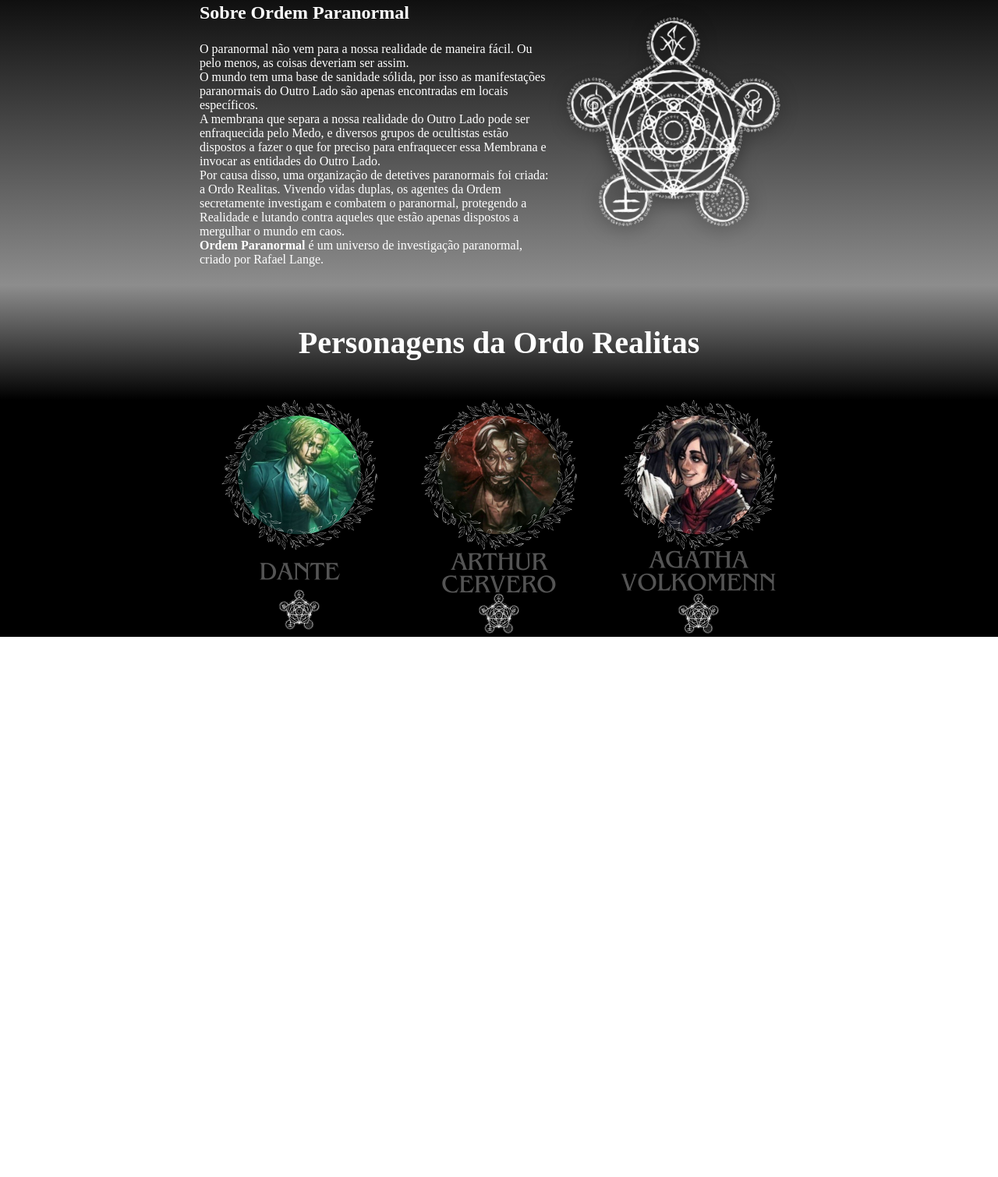
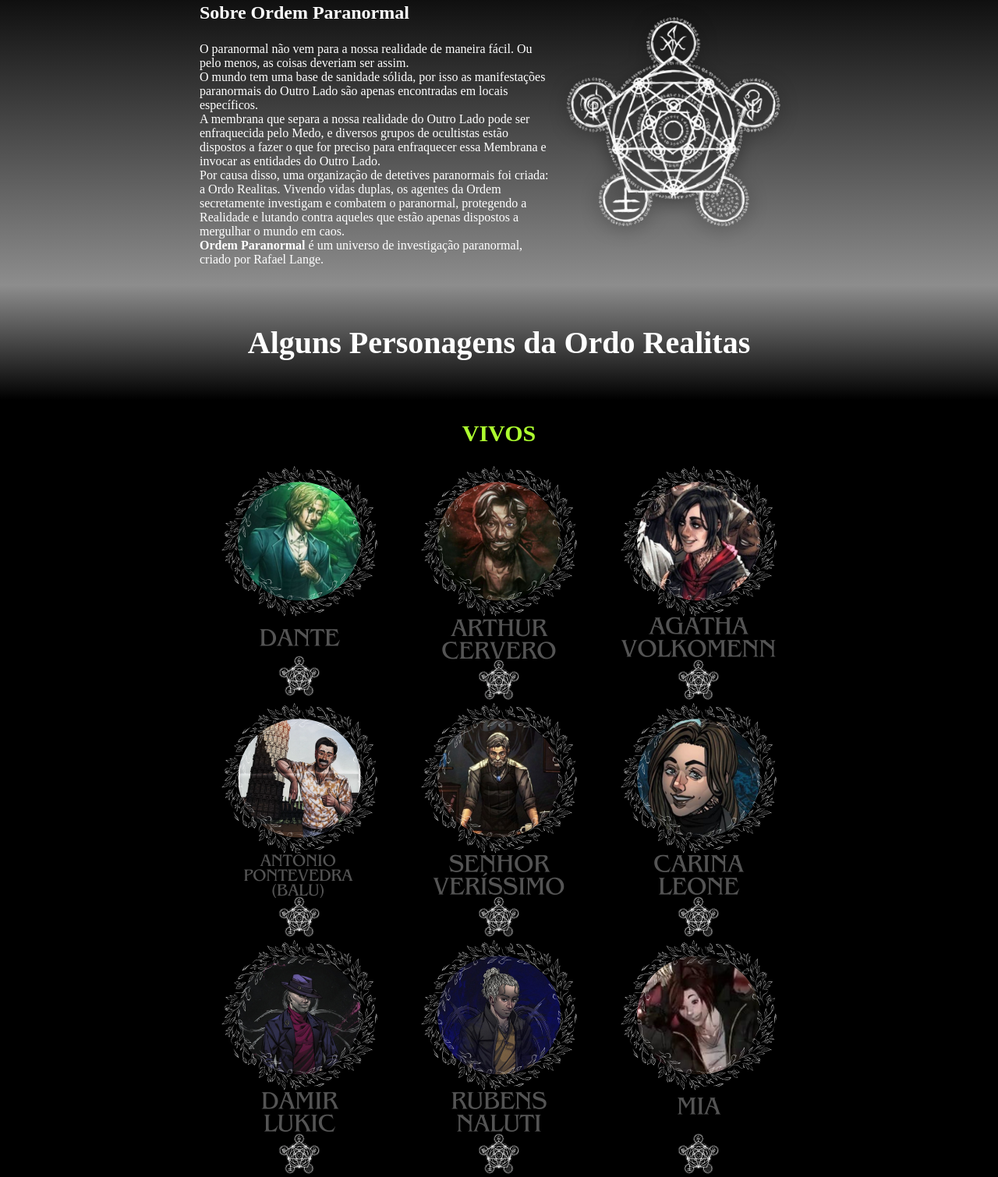
Before and after one commit to lucasrosa6/Site-Ordem-Paranormal, a plain HTML site: page index.html in a window 1280 px wide. Shown: the part 168-1678 px from the top of the page at 78% size. Before the commit the page ends 985 px from the top, so only its background shows below. Drawn offline with Linux system fonts and the light colour scheme.

Commit message:
Add files via upload

```diff
--- a/index.html
+++ b/index.html
@@ -42,7 +42,8 @@ rel=”stylesheet”>
     </section>
 
     <section class="personagens">
-        <h2 class="personagens-titulo">Personagens da Ordo Realitas</h2>
+        <h2 class="personagens-titulo">Alguns Personagens da Ordo Realitas</h2>
+        <h2 class="red">VIVOS</h2>
         <div class="personagens-todos">
 
             <span></span>
@@ -56,7 +57,35 @@ rel=”stylesheet”>
             </div>
 
             <div class="personagens-div">
-                <img class="personagens-imagem" src="img/Fotos Ordo Realitas Vivos/Agatha Volkomenn.png" alt="Foto do Agente Agatha Volkomenn da Ordo Realitas">
+                <img class="personagens-imagem" src="img/Fotos Ordo Realitas Vivos/Agatha Volkomenn.png" alt="Foto da Agente Agatha Volkomenn da Ordo Realitas">
+            </div>
+
+            <span></span>
+
+            <div class="personagens-div">
+                <img class="personagens-imagem" src="img/Fotos Ordo Realitas Vivos/Antônio Pontevedra.png" alt="Foto do Agente Antônio Pontevedra da Ordo Realitas">
+            </div>
+
+            <div class="personagens-div">
+                <img class="personagens-imagem" src="img/Fotos Ordo Realitas Vivos/Senhor Verissimo.png" alt="Foto do Senhor Verissimo Dono da Ordo Realitas">
+            </div>
+
+            <div class="personagens-div">
+                <img class="personagens-imagem" src="img/Fotos Ordo Realitas Vivos/Carina Leone.png" alt="Foto da Agente Carina Leone da Ordo Realitas">
+            </div>
+
+            <span></span>
+
+            <div class="personagens-div">
+                <img class="personagens-imagem" src="img/Fotos Ordo Realitas Vivos/Damir Lukic.png" alt="Foto do Agente Damir Lukic da Ordo Realitas">
+            </div>
+
+            <div class="personagens-div">
+                <img class="personagens-imagem" src="img/Fotos Ordo Realitas Vivos/Rubens Naluti.png" alt="Foto do Agente Rubens Naluti da Ordo Realitas">
+            </div>
+
+            <div class="personagens-div">
+                <img class="personagens-imagem" src="img/Fotos Ordo Realitas Vivos/Mia.png" alt="Foto da Agente Mia da Ordo Realitas">
             </div>
 
             <span></span>
--- a/style.css
+++ b/style.css
@@ -59,3 +59,11 @@
     color: white;
     background-color: black;
 }
+
+.red{
+    color: greenyellow;
+    text-align: center;
+    background-color: black;
+    padding: 2%;
+    font-size: 30px;
+}
```
Also changed, not shown: img/Fotos Ordo Realitas Vivos/Antônio Pontevedra.png (added), img/Fotos Ordo Realitas Vivos/Carina Leone.png (added), img/Fotos Ordo Realitas Vivos/Damir Lukic.png (added), img/Fotos Ordo Realitas Vivos/Mia.png (added), img/Fotos Ordo Realitas Vivos/Rubens Naluti.png (added), img/Fotos Ordo Realitas Vivos/Senhor Verissimo.png (added).
